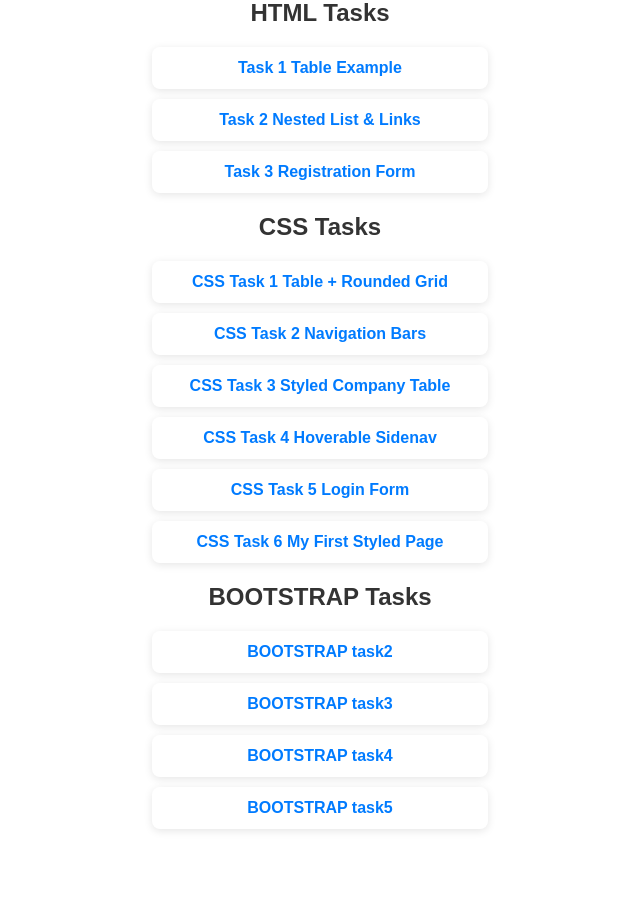
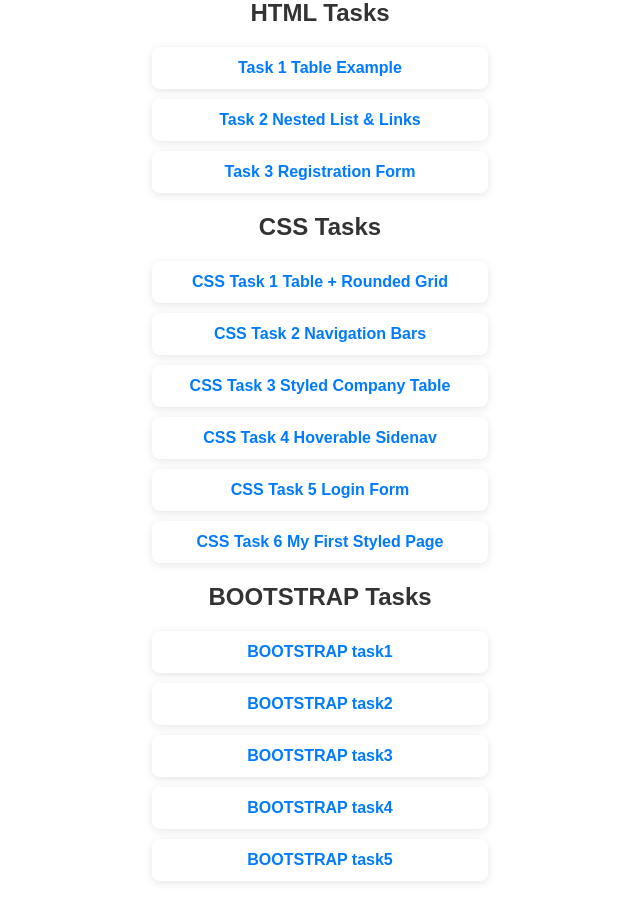
Before and after one commit to SuvarnaArmugam/Deploy, a plain HTML site: page index.html in a window 1280 px wide. Shown: the part 127-1048 px from the top of the page, without its empty margins (320-960 px from the left). Drawn offline with Linux system fonts and the light colour scheme.

Commit message:
Update index.html

```diff
--- a/index.html
+++ b/index.html
@@ -70,7 +70,8 @@
     </ul>
     <h2>BOOTSTRAP Tasks</h2>
     <ul>
-      <li><a href="boot1.html"> BOOTSTRAP task2</a></li>
+      <li><a href="boot1.html"> BOOTSTRAP task1</a></li>
+      <li><a href="boot2.html"> BOOTSTRAP task2</a></li>
       <li><a href="boot3.html"> BOOTSTRAP task3</a></li>
       <li><a href="boot4.html"> BOOTSTRAP task4</a></li>
       <li><a href="boot5.html"> BOOTSTRAP task5</a></li>
```
